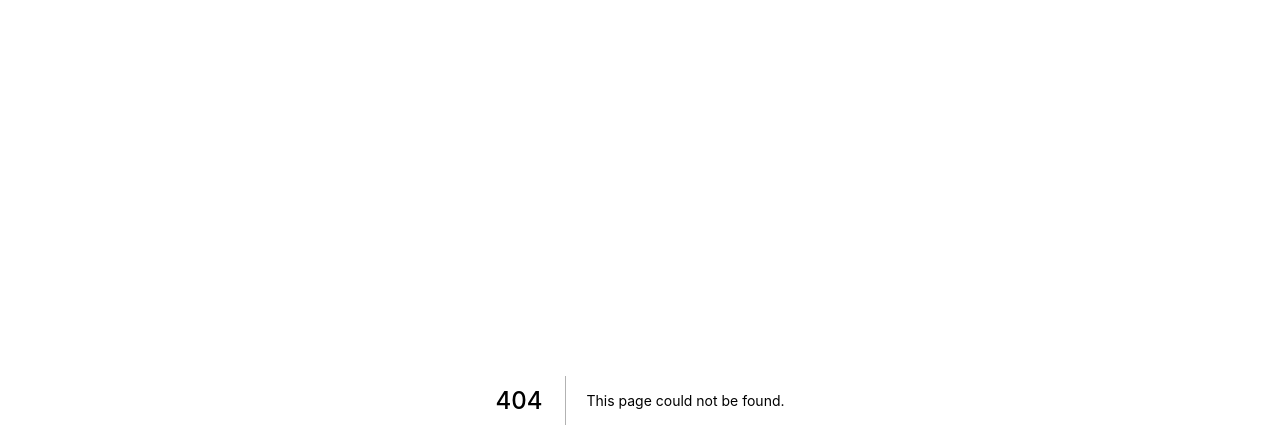
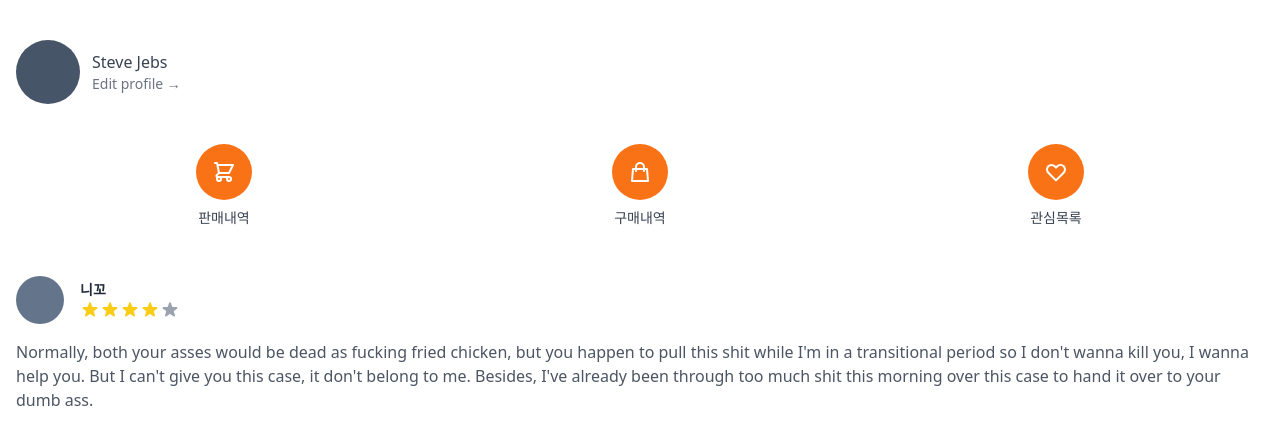
Before and after one commit to Choi-Yuchan/carrot-market, a Next.js app: page /profile in a window 1280 px wide. Before the commit this address had no page. Shown: the top 448 px of the page. Built offline with nearby package versions, Linux system fonts and the light colour scheme.

Commit message:
make a profile page

```diff
--- /dev/null
+++ b/pages/profile.tsx
@@ -0,0 +1,141 @@
+import type { NextPage } from "next";
+
+const Profile: NextPage = () => {
+  return (
+    <div className="py-10 px-4">
+      <div className="flex items-center space-x-3">
+        <div className="w-16 h-16 bg-slate-600 rounded-full" />
+        <div className="flex flex-col">
+          <span className="text-gray-700 font-medium">Steve Jebs</span>
+          <span className="text-sm text-gray-500">Edit profile &rarr;</span>
+        </div>
+      </div>
+      <div className="mt-10 flex justify-around">
+        <div className="flex flex-col items-center">
+          <div className="w-14 h-14 text-white bg-orange-500 rounded-full flex items-center justify-center">
+            <svg
+              className="w-6 h-6"
+              fill="none"
+              stroke="currentColor"
+              viewBox="0 0 24 24"
+              xmlns="http://www.w3.org/2000/svg"
+            >
+              <path
+                strokeLinecap="round"
+                strokeLinejoin="round"
+                strokeWidth="2"
+                d="M3 3h2l.4 2M7 13h10l4-8H5.4M7 13L5.4 5M7 13l-2.293 2.293c-.63.63-.184 1.707.707 1.707H17m0 0a2 2 0 100 4 2 2 0 000-4zm-8 2a2 2 0 11-4 0 2 2 0 014 0z"
+              ></path>
+            </svg>
+          </div>
+          <span className="text-sm font-medium mt-2 text-gray-700">판매내역</span>
+        </div>
+        <div className="flex flex-col items-center">
+          <div className="w-14 h-14 text-white bg-orange-500 rounded-full flex items-center justify-center">
+            <svg
+              className="w-6 h-6"
+              fill="none"
+              stroke="currentColor"
+              viewBox="0 0 24 24"
+              xmlns="http://www.w3.org/2000/svg"
+            >
+              <path
+                strokeLinecap="round"
+                strokeLinejoin="round"
+                strokeWidth="2"
+                d="M16 11V7a4 4 0 00-8 0v4M5 9h14l1 12H4L5 9z"
+              ></path>
+            </svg>
+          </div>
+          <span className="text-sm font-medium mt-2 text-gray-700">구매내역</span>
+        </div>
+        <div className="flex flex-col items-center">
+          <div className="w-14 h-14 text-white bg-orange-500 rounded-full flex items-center justify-center">
+            <svg
+              className="w-6 h-6"
+              fill="none"
+              stroke="currentColor"
+              viewBox="0 0 24 24"
+              xmlns="http://www.w3.org/2000/svg"
+            >
+              <path
+                strokeLinecap="round"
+                strokeLinejoin="round"
+                strokeWidth="2"
+                d="M4.318 6.318a4.5 4.5 0 000 6.364L12 20.364l7.682-7.682a4.5 4.5 0 00-6.364-6.364L12 7.636l-1.318-1.318a4.5 4.5 0 00-6.364 0z"
+              ></path>
+            </svg>
+          </div>
+          <span className="text-sm font-medium mt-2 text-gray-700">관심목록</span>
+        </div>
+      </div>
+      <div className="mt-12">
+        <div className="flex items-center space-x-4">
+          <div className="w-12 h-12 rounded-full bg-slate-500 " />
+          <div>
+            <h4 className="text-sm font-bold text-gray-800">니꼬</h4>
+            <div className="flex items-center">
+              <svg
+                className="text-yellow-400 h-5 w-5"
+                xmlns="http://www.w3.org/2000/svg"
+                viewBox="0 0 20 20"
+                fill="currentColor"
+                aria-hidden="true"
+              >
+                <path d="M9.049 2.927c.3-.921 1.603-.921 1.902 0l1.07 3.292a1 1 0 00.95.69h3.462c.969 0 1.371 1.24.588 1.81l-2.8 2.034a1 1 0 00-.364 1.118l1.07 3.292c.3.921-.755 1.688-1.54 1.118l-2.8-2.034a1 1 0 00-1.175 0l-2.8 2.034c-.784.57-1.838-.197-1.539-1.118l1.07-3.292a1 1 0 00-.364-1.118L2.98 8.72c-.783-.57-.38-1.81.588-1.81h3.461a1 1 0 00.951-.69l1.07-3.292z" />
+              </svg>
+              <svg
+                className="text-yellow-400 h-5 w-5"
+                xmlns="http://www.w3.org/2000/svg"
+                viewBox="0 0 20 20"
+                fill="currentColor"
+                aria-hidden="true"
+              >
+                <path d="M9.049 2.927c.3-.921 1.603-.921 1.902 0l1.07 3.292a1 1 0 00.95.69h3.462c.969 0 1.371 1.24.588 1.81l-2.8 2.034a1 1 0 00-.364 1.118l1.07 3.292c.3.921-.755 1.688-1.54 1.118l-2.8-2.034a1 1 0 00-1.175 0l-2.8 2.034c-.784.57-1.838-.197-1.539-1.118l1.07-3.292a1 1 0 00-.364-1.118L2.98 8.72c-.783-.57-.38-1.81.588-1.81h3.461a1 1 0 00.951-.69l1.07-3.292z" />
+              </svg>
+              <svg
+                className="text-yellow-400 h-5 w-5"
+                xmlns="http://www.w3.org/2000/svg"
+                viewBox="0 0 20 20"
+                fill="currentColor"
+                aria-hidden="true"
+              >
+                <path d="M9.049 2.927c.3-.921 1.603-.921 1.902 0l1.07 3.292a1 1 0 00.95.69h3.462c.969 0 1.371 1.24.588 1.81l-2.8 2.034a1 1 0 00-.364 1.118l1.07 3.292c.3.921-.755 1.688-1.54 1.118l-2.8-2.034a1 1 0 00-1.175 0l-2.8 2.034c-.784.57-1.838-.197-1.539-1.118l1.07-3.292a1 1 0 00-.364-1.118L2.98 8.72c-.783-.57-.38-1.81.588-1.81h3.461a1 1 0 00.951-.69l1.07-3.292z" />
+              </svg>
+              <svg
+                className="text-yellow-400 h-5 w-5"
+                xmlns="http://www.w3.org/2000/svg"
+                viewBox="0 0 20 20"
+                fill="currentColor"
+                aria-hidden="true"
+              >
+                <path d="M9.049 2.927c.3-.921 1.603-.921 1.902 0l1.07 3.292a1 1 0 00.95.69h3.462c.969 0 1.371 1.24.588 1.81l-2.8 2.034a1 1 0 00-.364 1.118l1.07 3.292c.3.921-.755 1.688-1.54 1.118l-2.8-2.034a1 1 0 00-1.175 0l-2.8 2.034c-.784.57-1.838-.197-1.539-1.118l1.07-3.292a1 1 0 00-.364-1.118L2.98 8.72c-.783-.57-.38-1.81.588-1.81h3.461a1 1 0 00.951-.69l1.07-3.292z" />
+              </svg>
+              <svg
+                className="text-gray-400 h-5 w-5"
+                xmlns="http://www.w3.org/2000/svg"
+                viewBox="0 0 20 20"
+                fill="currentColor"
+                aria-hidden="true"
+              >
+                <path d="M9.049 2.927c.3-.921 1.603-.921 1.902 0l1.07 3.292a1 1 0 00.95.69h3.462c.969 0 1.371 1.24.588 1.81l-2.8 2.034a1 1 0 00-.364 1.118l1.07 3.292c.3.921-.755 1.688-1.54 1.118l-2.8-2.034a1 1 0 00-1.175 0l-2.8 2.034c-.784.57-1.838-.197-1.539-1.118l1.07-3.292a1 1 0 00-.364-1.118L2.98 8.72c-.783-.57-.38-1.81.588-1.81h3.461a1 1 0 00.951-.69l1.07-3.292z" />
+              </svg>
+            </div>
+          </div>
+        </div>
+        <div className="mt-4 text-gray-600">
+          <p>
+            Normally, both your asses would be dead as fucking fried chicken,
+            but you happen to pull this shit while I&apos;m in a transitional
+            period so I don&apos;t wanna kill you, I wanna help you. But I
+            can&apos;t give you this case, it don&apos;t belong to me. Besides,
+            I&apos;ve already been through too much shit this morning over this
+            case to hand it over to your dumb ass.
+          </p>
+        </div>
+      </div>
+    </div>
+  );
+};
+
+export default Profile;
```
